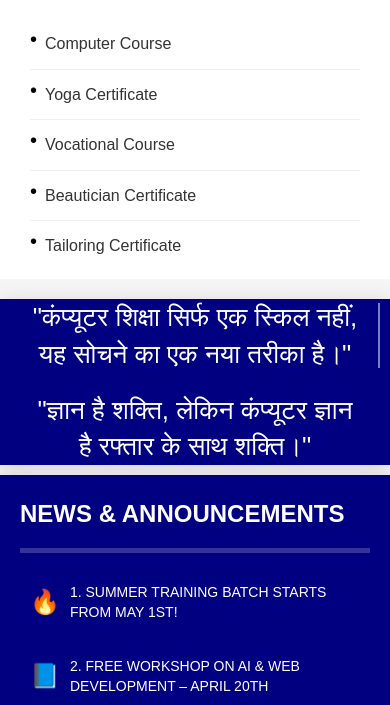
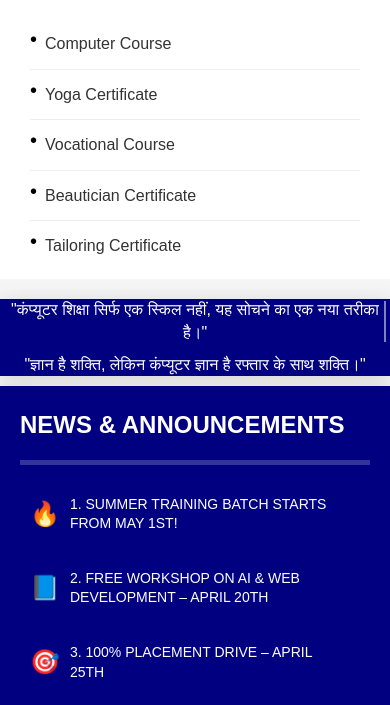
Before and after one commit to gictorg/gict, a PHP site: page / in a window 390 px wide. Shown: the part 1857-2562 px from the top of the page. Run offline with PHP 8.4, Linux system fonts and the light colour scheme.

Commit message:
bug fixes in quotes section

```diff
--- a/assets/css/news-events.css
+++ b/assets/css/news-events.css
@@ -227,6 +227,7 @@
 
 .quotes-wrapper {
     display: flex;
+    flex-direction: row;
     justify-content: space-between;
     gap: 40px;
     background-color: #000080;
@@ -236,19 +237,19 @@
     margin: 0 auto;
 }
 
-.quotes-wrapper {
-    flex-direction: column;
+/* .quotes-wrapper {
     gap: 20px;
     padding: 0 10px !important;
     width: 100% !important;
     box-sizing: border-box;
     margin: 0 auto;
-}
+} */
+
 
 .quote {
     flex: 1;
     text-align: center;
-    font-size: 26px;
+    font-size: 22px;
     line-height: 1.4;
     color: #fff;
     padding: 0 20px;
@@ -284,30 +285,34 @@
 @media (max-width: 768px) {
     .quotes-wrapper {
         flex-direction: column;
-        gap: 20px;
+        gap: 10px;
+        width: 100% !important;
+        padding: 0 4px !important;
+        box-sizing: border-box;
     }
-
+    .quote {
+        font-size: 16px;
+        padding: 0 4px;
+        white-space: normal; /* Allow wrapping */
+        overflow: visible;
+        text-overflow: unset;
+    }
     .event-slide {
         flex: 0 0 100%; /* Full width for single item */
     }
-
     .event-content {
         position: absolute;
     }
-
     .event-content h3 {
         font-size: 16px;
     }
-
     .event-content p {
         font-size: 12px;
     }
-
     .event-controls {
         bottom: 10px;
         right: 10px;
     }
-
     .slider-controls {
         width: 100%;
         justify-content: center;
```
